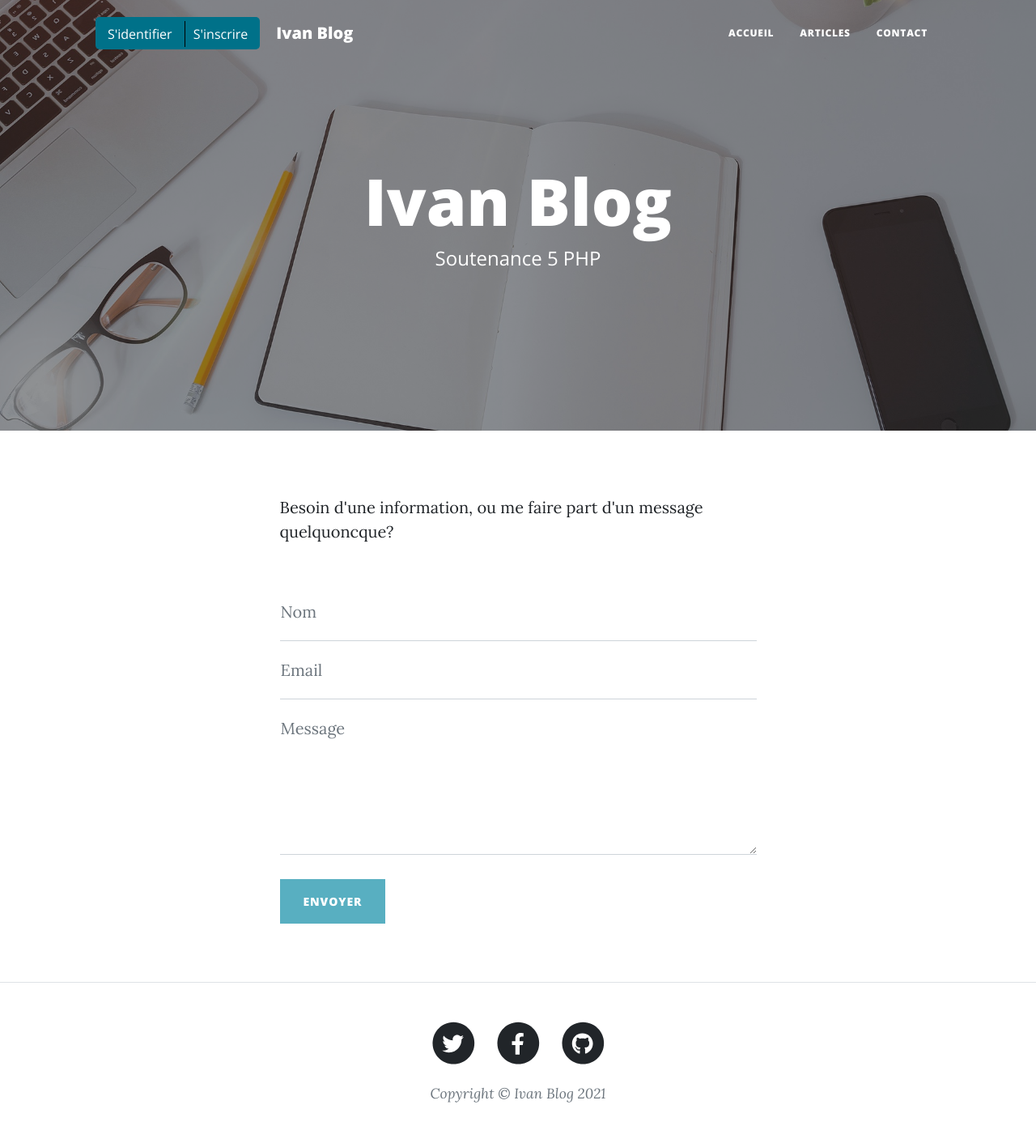
After one commit to soutenance14/blog, a PHP site: template public/template/contact.twig in a window 1280 px wide. The commit adds this page. Shown: the whole page at 81% size. Run offline with PHP 8.4, Linux system fonts and the light colour scheme; the template is opened without the code that fills it, so the values that code supplies are empty; some libraries are stand-ins or nearby versions.

Commit message:
Add contact template with js sending mail using XMLHttpRequest + home template-> change views and controllers for display templates

```diff
--- /dev/null
+++ b/public/css/contact.css
@@ -0,0 +1,14 @@
+#progress_bar
+{
+  display:none;
+}
+
+#submitSuccessMessage
+{
+  color:#6FA771
+}
+
+#waitingMessage
+{
+  color:#DA9045
+}
--- a/public/index.php
+++ b/public/index.php
@@ -75,7 +75,8 @@ function home0()
 
 function formContact()
 {
-    ContactController::formContact();
+    $blogSession = new BlogSession();
+    ContactController::formContact($blogSession->getUser());
 }
 
 function sendMessage()
--- /dev/null
+++ b/public/js/submitContact.js
@@ -0,0 +1,86 @@
+var submitButton = document.getElementById('submitButton');
+var successMessage = document.getElementById("submitSuccessMessage");
+var progress_bar = document.getElementById("progress_bar");
+
+
+progress_bar.style.display = 'none';
+
+submitButton.addEventListener('click', event => {
+    // contactForm.submit();
+    var name = document.getElementById("name").value;
+    var mail = document.getElementById("email").value;
+    var message = document.getElementById("message").value;
+    var post = { "nom": name, "mail": mail, "contenu": message };
+    // le fichier js de gestion du formulaire impose l'utilisation
+    // du boutton submitSuccessMessage
+    // il affiche le boutton après l'envoie du formulaire
+    // ce bouton doit donc être caché à ce moment
+    successMessage.style.display = 'none';
+    progress_bar.style.display = 'block';
+    // sendData(post);
+    sendData(post);
+  });
+
+  function sendData(data)
+  {
+    var XHR = new XMLHttpRequest();
+    var urlEncodedData = "";
+    var urlEncodedDataPairs = [];
+    var name;
+
+    // Transformez l'objet data en un tableau de paires clé/valeur codées URL.
+    for(name in data) {
+      urlEncodedDataPairs.push(encodeURIComponent(name) + '=' + encodeURIComponent(data[name]));
+    }
+
+    // Combinez les paires en une seule chaîne de caractères et remplacez tous
+    // les espaces codés en % par le caractère'+' ; cela correspond au comportement
+    // des soumissions de formulaires de navigateur.
+    urlEncodedData = urlEncodedDataPairs.join('&').replace(/%20/g, '+');
+
+    // Définissez ce qui se passe en cas de succès de soumission de données
+    // XHR.addEventListener('load', function(event) {
+    //   alert('Ouais ! Données envoyées et réponse chargée.');
+    // });
+
+    // Définissez ce qui arrive en cas d'erreur
+    XHR.addEventListener('error', function(event) {
+      alert('Oups! Une erreur s\' produite,  avec l\'object XMLHttpRequest permettant l\'interraction entre serveurs, le message n\' pas été envoyé.');
+    });
+
+    // Configurez la requête
+    // XHR.open('POST', 'https://example.com/cors.php');
+    XHR.open('POST', 'sendMessage');
+
+    // Ajoutez l'en-tête HTTP requise pour requêtes POST de données de formulaire
+    XHR.setRequestHeader('Content-Type', 'application/x-www-form-urlencoded');
+
+    // Finalement, envoyez les données.
+    // XHR.onreadystatechange = function()
+    XHR.onreadystatechange = function()
+    {//Call a function when the state changes.
+        if(XHR.readyState == 4 && XHR.status == 200) {
+            if(XHR.responseText == 'success')
+            {
+                progress_bar.style.display = 'none';
+                successMessage.style.display = 'block';
+            }
+        }
+        // else{
+        //     alert('pas de reponse');
+        // }
+    }
+    XHR.send(urlEncodedData);
+  }
+
+  function sendData2(data)
+  {
+    data = {nom: "barium", mail: "barium", contenu: "barium" };
+    fetch("http://blog/sendMessage", {
+        method: "POST",
+        body: JSON.stringify(data)
+      }).then(res => {
+        console.log("Request complete! response:", res);
+        alert( res.responseText);
+      });
+  }
--- a/public/template/Base.twig
+++ b/public/template/Base.twig
@@ -87,5 +87,6 @@
         <script src="https://cdn.jsdelivr.net/npm/bootstrap@5.0.2/dist/js/bootstrap.bundle.min.js"></script>
         <!-- Core theme JS-->
         <script src="{{root}}js/scripts.js"></script>
+        {% block js %}{% endblock %}
     </body>
 </html>
--- /dev/null
+++ b/public/template/contact.twig
@@ -0,0 +1,68 @@
+{% extends "Base.twig" %}
+{% block title %}Touts les articles{% endblock %}
+{% block css %}<link href="{{root}}css/contact.css" rel="stylesheet" />{% endblock %}
+{% block nav %}
+    {% if user.getPermission() is not null %}
+        {% include 'menuAuth.twig' %}
+    {% else %}
+    {{parent()}}
+    {% endif %}
+{% endblock %}
+{% block container %}
+<main class="mb-4">
+    <div class="container px-4 px-lg-5">
+        <div class="row gx-4 gx-lg-5 justify-content-center">
+            <div class="col-md-10 col-lg-8 col-xl-7">
+                <p>Besoin d'une information, ou me faire part d'un message quelquoncque?</p>
+                <div class="my-5">
+                    <form id="contactForm" action ='sendMessage' method ='post' data-sb-form-api-token="API_TOKEN">
+                        <div class="form-floating">
+                            <input class="form-control" id="name" name="nom" type="text" placeholder="Entrez votre nom..." data-sb-validations="required" />
+                            <label for="name">Nom</label>
+                            <div class="invalid-feedback" data-sb-feedback="name:required">Un nom est nécessaire.</div>
+                        </div>
+                        <div class="form-floating">
+                            <input class="form-control" id="email" name="mail" type="email" placeholder="Enter your email..." data-sb-validations="required,email" />
+                            <label for="email">Email</label>
+                            <div class="invalid-feedback" data-sb-feedback="email:required">Une adresse email est nécessaire.</div>
+                            <div class="invalid-feedback" data-sb-feedback="email:email">L'adresse email n'est pas valide.</div>
+                        </div>
+                        {# <div class="form-floating">
+                            <input class="form-control" id="phone" type="tel" placeholder="Enter your phone number..." data-sb-validations="required" />
+                            <label for="phone">Phone Number</label>
+                            <div class="invalid-feedback" data-sb-feedback="phone:required">A phone number is required.</div>
+                        </div> #}
+                        <div class="form-floating">
+                            <textarea class="form-control" id="message" name="contenu" placeholder="Enter your message here..." style="height: 12rem" data-sb-validations="required"></textarea>
+                            <label for="message">Message</label>
+                            <div class="invalid-feedback" data-sb-feedback="message:required">Un message est nécessaire.</div>
+                        </div>
+                        <br />
+                       <img id="progress_bar" src="assets/img/gif/chargement2.gif"/>
+
+                        <div class="d-none" id="submitSuccessMessage">
+                            <div class="text-center mb-3">
+                                <div class="fw-bolder">Le message a bien été envoyé</div>
+                            </div>
+                        </div>
+
+                        <!-- Submit error message-->
+                        <!---->
+                        <!-- This is what your users will see when there is-->
+                        <!-- an error submitting the form-->
+                        <div class="d-none" id="submitErrorMessage"><div class="text-center text-danger mb-3">Error sending message!</div></div>
+                        <!-- Submit Button-->
+                        {# <button class="btn btn-primary text-uppercase" id="submitButton" type="submit">Envoyer</button> #}
+                        <button class="btn btn-primary text-uppercase disabled" id="submitButton" type="submit">Envoyer</button>
+                    </form>
+                </div>
+            </div>
+        </div>
+    </div>
+</main>
+{% endblock %}
+
+{% block js %}
+    <script src="https://cdn.startbootstrap.com/sb-forms-latest.js"></script>
+    <script src="{{root}}js/submitContact.js"></script>
+{% endblock %}
```
Also changed, not shown: app/controller/ContactController.php (+5 -4 lines), app/view/ContactView.php (+30 -4 lines), public/assets/img/gif/chargement.gif (added), public/assets/img/gif/chargement2.gif (added), public/assets/img/gif/loading.gif (added), public/assets/img/gif/loading_bar.gif (added), public/assets/img/gif/loading_bar2.gif (added).
